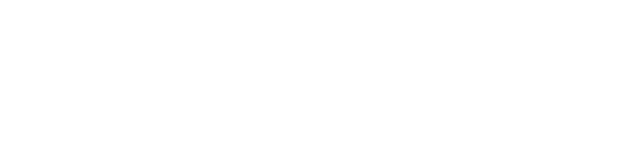
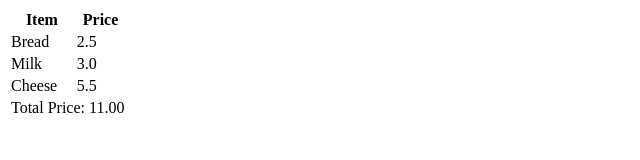
Before and after one commit to acciojob/grofers-checkout-2-anitha-anii, a website: page main.html in a window 1280 px wide. Shown: the whole page, without its empty margins (0-640 px from the left). Drawn offline with Linux system fonts and the light colour scheme.

Commit message:
created a submission

```diff
--- a/main.html
+++ b/main.html
@@ -8,6 +8,29 @@
 
 <body>
 	<!-- the entire body must be written by student -->
+	  <table id="groceryTable">
+    <thead>
+      <tr>
+        <th>Item</th>
+        <th>Price</th>
+      </tr>
+    </thead>
+    <tbody>
+      <tr>
+        <td>Bread</td>
+        <td data-ns-test="prices">2.5</td>
+      </tr>
+      <tr>
+        <td>Milk</td>
+        <td data-ns-test="prices">3.0</td>
+      </tr>
+      <tr>
+        <td>Cheese</td>
+        <td data-ns-test="prices">5.5</td>
+      </tr>
+    </tbody>
+  </table>
+
     <script type="text/javascript" src="./script.js">
 </script>
 
--- a/script.js
+++ b/script.js
@@ -1 +1,19 @@
-//your code here
+    function calculateTotal() {
+      var prices = document.querySelectorAll('[data-ns-test="prices"]');
+      var total = 0;
+
+      for (var i = 0; i < prices.length; i++) {
+        total += parseFloat(prices[i].textContent);
+      }
+
+      var table = document.getElementById('groceryTable');
+      var newRow = document.createElement('tr');
+      var newCell = document.createElement('td');
+
+      newCell.colSpan = 2;
+      newCell.textContent = 'Total Price: ' + total.toFixed(2);
+      newRow.appendChild(newCell);
+      table.appendChild(newRow);
+    }
+
+    calculateTotal();
```
